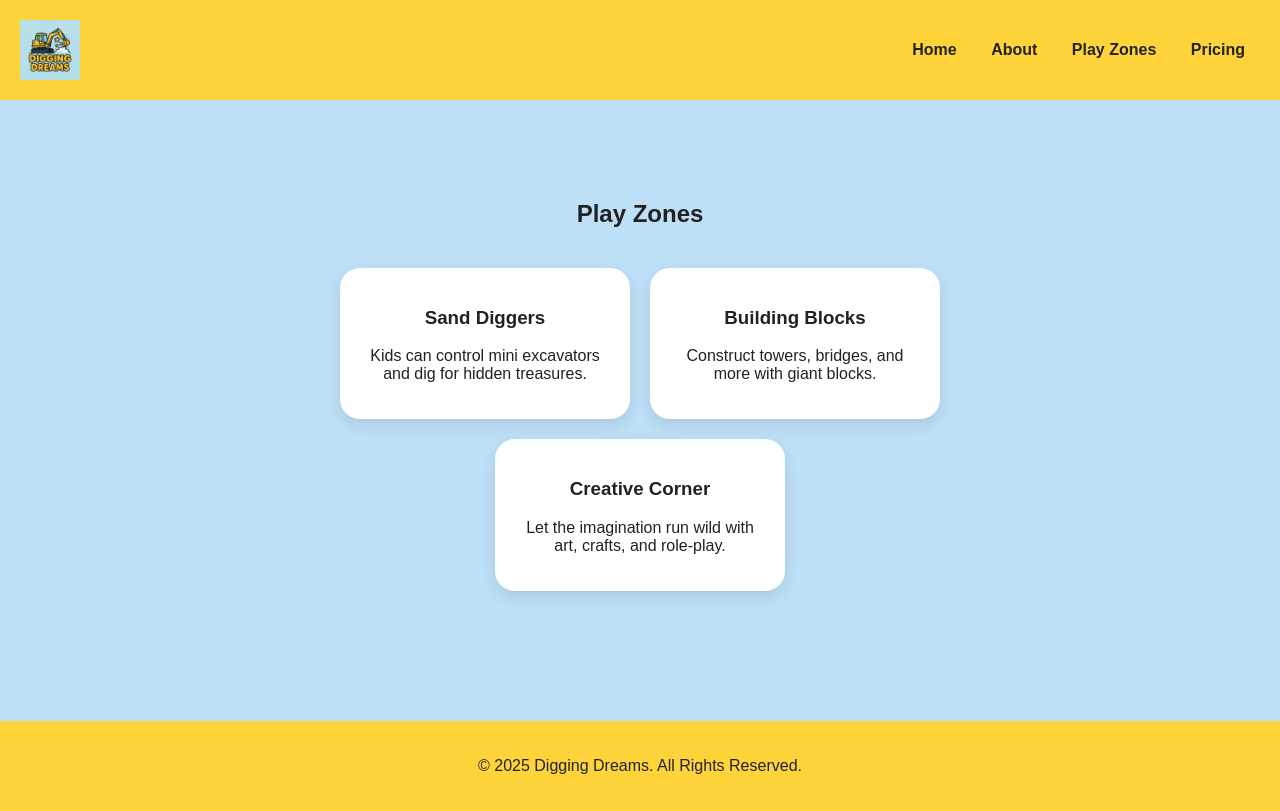
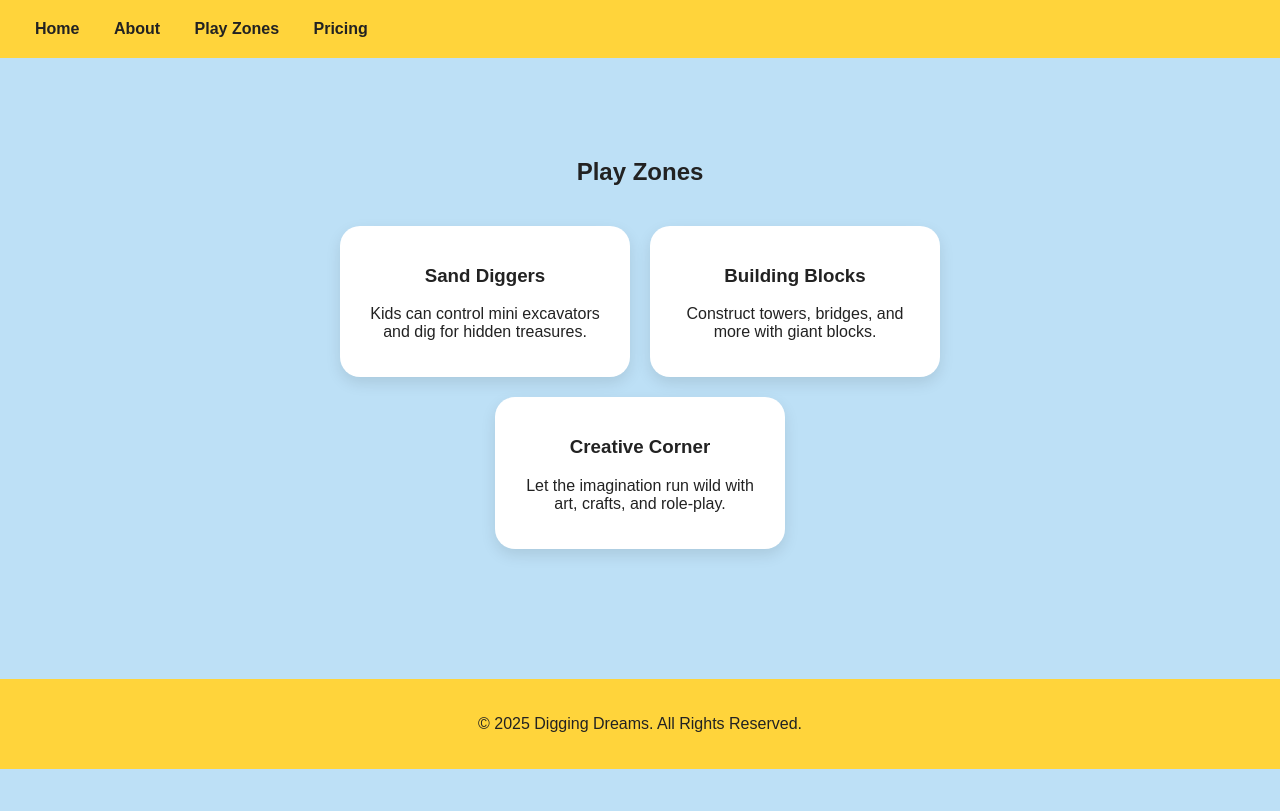
Before and after one commit to Aparna-thomas-mishra/Digging_Dreams, a plain HTML site: page play.html in a window 1280 px wide. Drawn offline with Linux system fonts and the light colour scheme.

Commit message:
Update play.html

```diff
--- a/play.html
+++ b/play.html
@@ -8,7 +8,7 @@
 </head>
 <body>
   <header>
-    <img src="logo.png" alt="Digging Dreams Logo" class="logo">
+    <!-- <img src="logo.png" alt="Digging Dreams Logo" class="logo"> -->
     <nav>
       <a href="index.html">Home</a>
       <a href="about.html">About</a>
```
